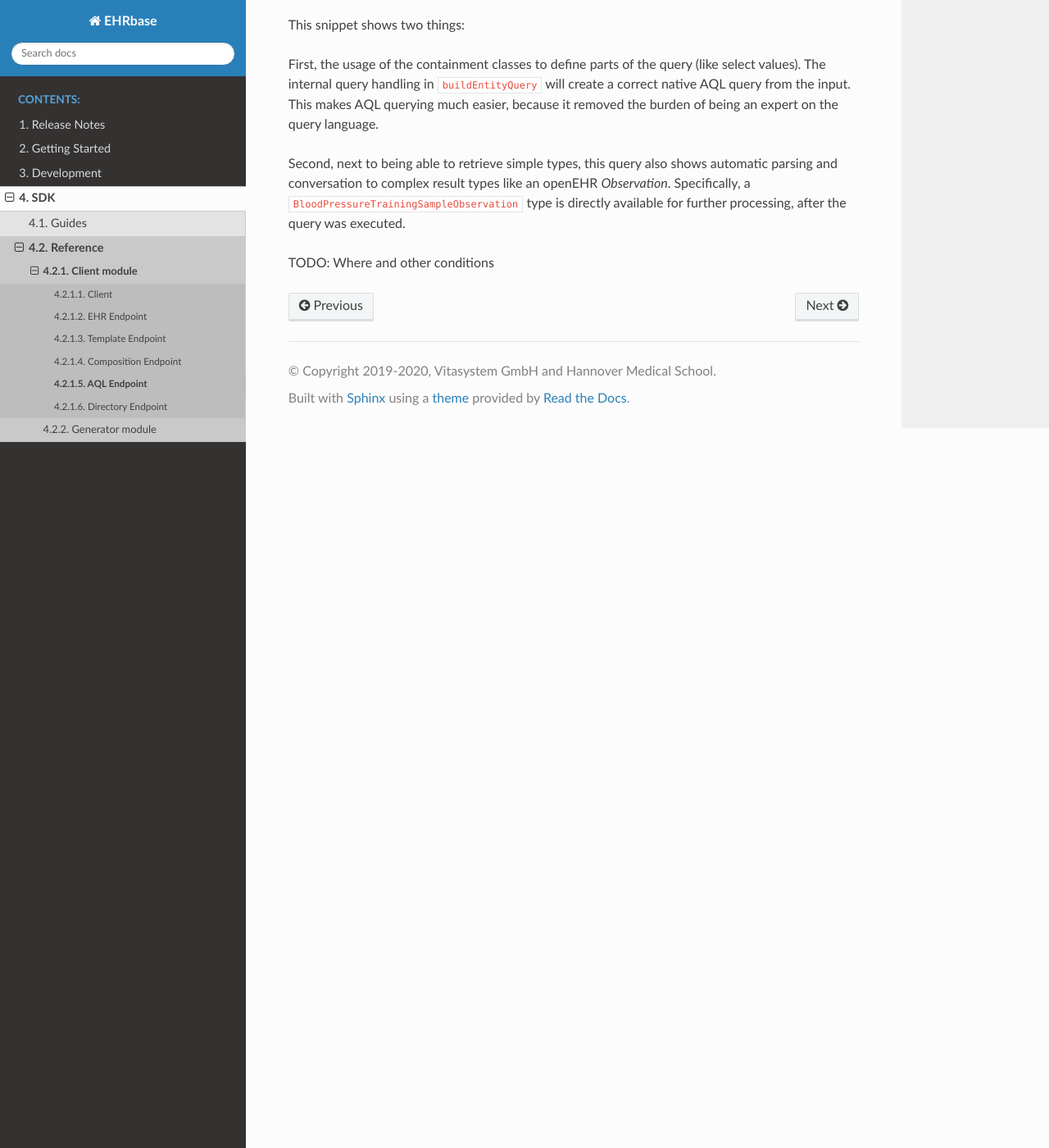
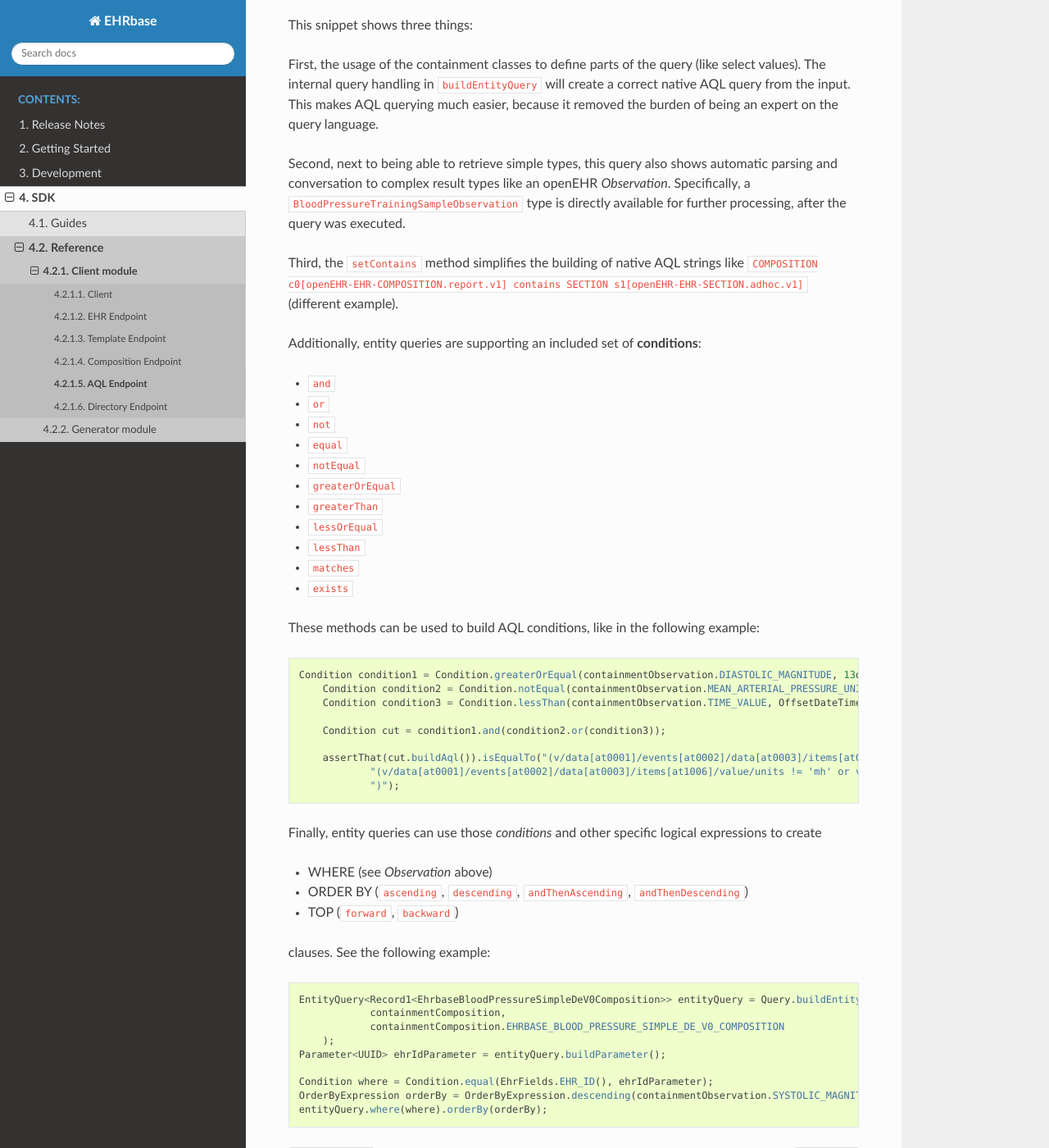
Before and after one commit to ehrbase/documentation, a Sphinx documentation site: the page built from source/04_sdk/02_reference/01_client_module/05_aql/index.rst, in a window 1280 px wide and 1400 px high, scrolled down 1948 px. Shown: the whole window at 82% size. Built offline with Sphinx 7.4.7 and the Read the Docs theme 2.0.0, drawn with Linux system fonts in a browser that asks for light colours; formulas are drawn with MathJax 3; pages that are not in the unit, such as notebooks, are missing from menus.

Commit message:
Adds SDK AQL query clauses etc

```diff
--- a/source/04_sdk/02_reference/01_client_module/05_aql/index.rst
+++ b/source/04_sdk/02_reference/01_client_module/05_aql/index.rst
@@ -92,7 +92,7 @@ In the following example a simple exemplary blood pressure type is assumed to be
     );
     // plus some conditions like WHERE, see below
 
-This snippet shows two things:
+This snippet shows three things:
 
 First, the usage of the containment classes to define parts of the query (like select values).
 The internal query handling in ``buildEntityQuery`` will create a correct native AQL query from the input.
@@ -102,4 +102,53 @@ Second, next to being able to retrieve simple types, this query also shows
 automatic parsing and conversation to complex result types like an openEHR `Observation`.
 Specifically, a ``BloodPressureTrainingSampleObservation`` type is directly available for further processing, after the query was executed.
 
-TODO: Where and other conditions
+Third, the ``setContains`` method simplifies the building of native AQL strings like
+``COMPOSITION c0[openEHR-EHR-COMPOSITION.report.v1] contains SECTION s1[openEHR-EHR-SECTION.adhoc.v1]`` (different example).
+
+Additionally, entity queries are supporting an included set of **conditions**:
+
+* ``and``
+* ``or``
+* ``not``
+* ``equal``
+* ``notEqual``
+* ``greaterOrEqual``
+* ``greaterThan``
+* ``lessOrEqual``
+* ``lessThan``
+* ``matches``
+* ``exists``
+
+These methods can be used to build AQL conditions, like in the following example:
+
+.. code-block:: java
+
+    Condition condition1 = Condition.greaterOrEqual(containmentObservation.DIASTOLIC_MAGNITUDE, 13d);
+        Condition condition2 = Condition.notEqual(containmentObservation.MEAN_ARTERIAL_PRESSURE_UNITS, "mh");
+        Condition condition3 = Condition.lessThan(containmentObservation.TIME_VALUE, OffsetDateTime.of(2019, 04, 03, 22, 00, 00, 00, ZoneOffset.UTC));
+
+        Condition cut = condition1.and(condition2.or(condition3));
+
+        assertThat(cut.buildAql()).isEqualTo("(v/data[at0001]/events[at0002]/data[at0003]/items[at0005]/value/magnitude >= 13.0 and " +
+                "(v/data[at0001]/events[at0002]/data[at0003]/items[at1006]/value/units != 'mh' or v/data[at0001]/events[at0002]/time/value < '2019-04-03T22:00:00Z')" +
+                ")");
+
+Finally, entity queries can use those `conditions` and other specific logical expressions to create
+
+* WHERE (see `Observation` above)
+* ORDER BY (``ascending``, ``descending``, ``andThenAscending``, ``andThenDescending``)
+* TOP (``forward``, ``backward``)
+
+clauses. See the following example:
+
+.. code-block:: java
+
+    EntityQuery<Record1<EhrbaseBloodPressureSimpleDeV0Composition>> entityQuery = Query.buildEntityQuery(
+                containmentComposition,
+                containmentComposition.EHRBASE_BLOOD_PRESSURE_SIMPLE_DE_V0_COMPOSITION
+        );
+    Parameter<UUID> ehrIdParameter = entityQuery.buildParameter();
+
+    Condition where = Condition.equal(EhrFields.EHR_ID(), ehrIdParameter);
+    OrderByExpression orderBy = OrderByExpression.descending(containmentObservation.SYSTOLIC_MAGNITUDE).andThenAscending(containmentObservation.DIASTOLIC_MAGNITUDE);
+    entityQuery.where(where).orderBy(orderBy);
```
